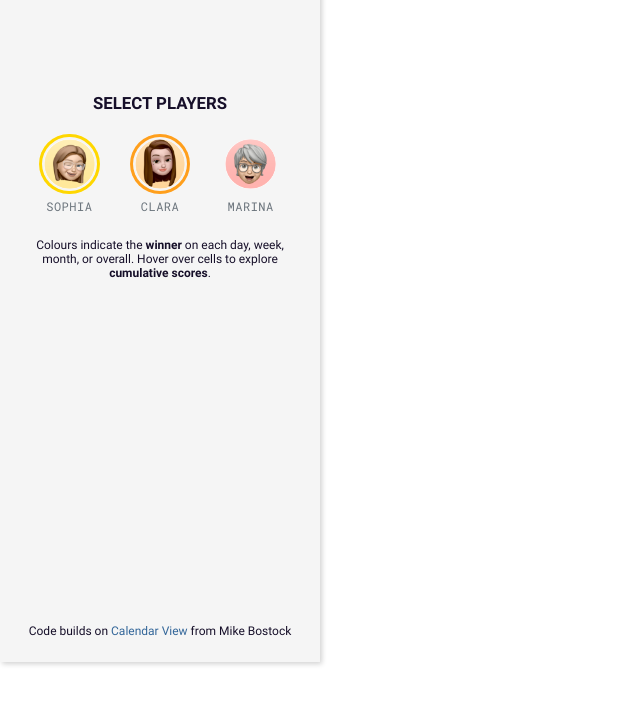
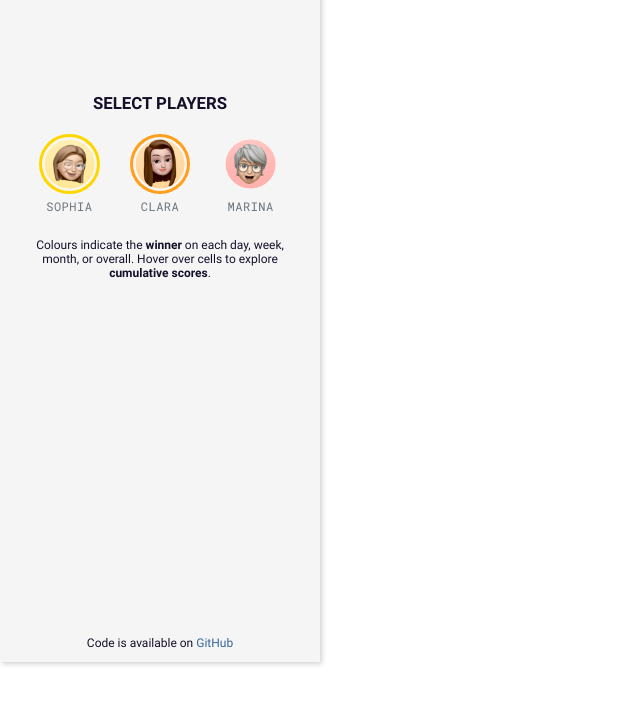
Before and after one commit to sophiamersmann/rummy-calendar, a website with bundled scripts: page index.html in a window 1280 px wide. Shown: the part 138-842 px from the top of the page, without its empty margins (0-640 px from the left). Built offline with nearby package versions, Linux system fonts and the light colour scheme; files whose address does not match are found by name.

Commit message:
[UPDATE] Add link to GitHub repo

```diff
--- a/assets/style/scss/base.scss
+++ b/assets/style/scss/base.scss
@@ -82,7 +82,6 @@ html {
     }
 
     .bottom {
-      margin-bottom: $spacing / 2;
       @include extra-small-display(none);
     }
     @include max-width($small) {
--- a/index.html
+++ b/index.html
@@ -60,8 +60,8 @@
       </p>
     </div>
     <div class="bottom">
-      Code builds on <a href="https://observablehq.com/@d3/calendar-view" target="_blank">Calendar
-        View</a> from Mike Bostock
+      Code is available on <a href="https://github.com/sophiamersmann/rummy-calendar"
+         target="_blank">GitHub</a>
     </div>
   </div>
 
```
Also changed, not shown: assets/style/css/base.css.
